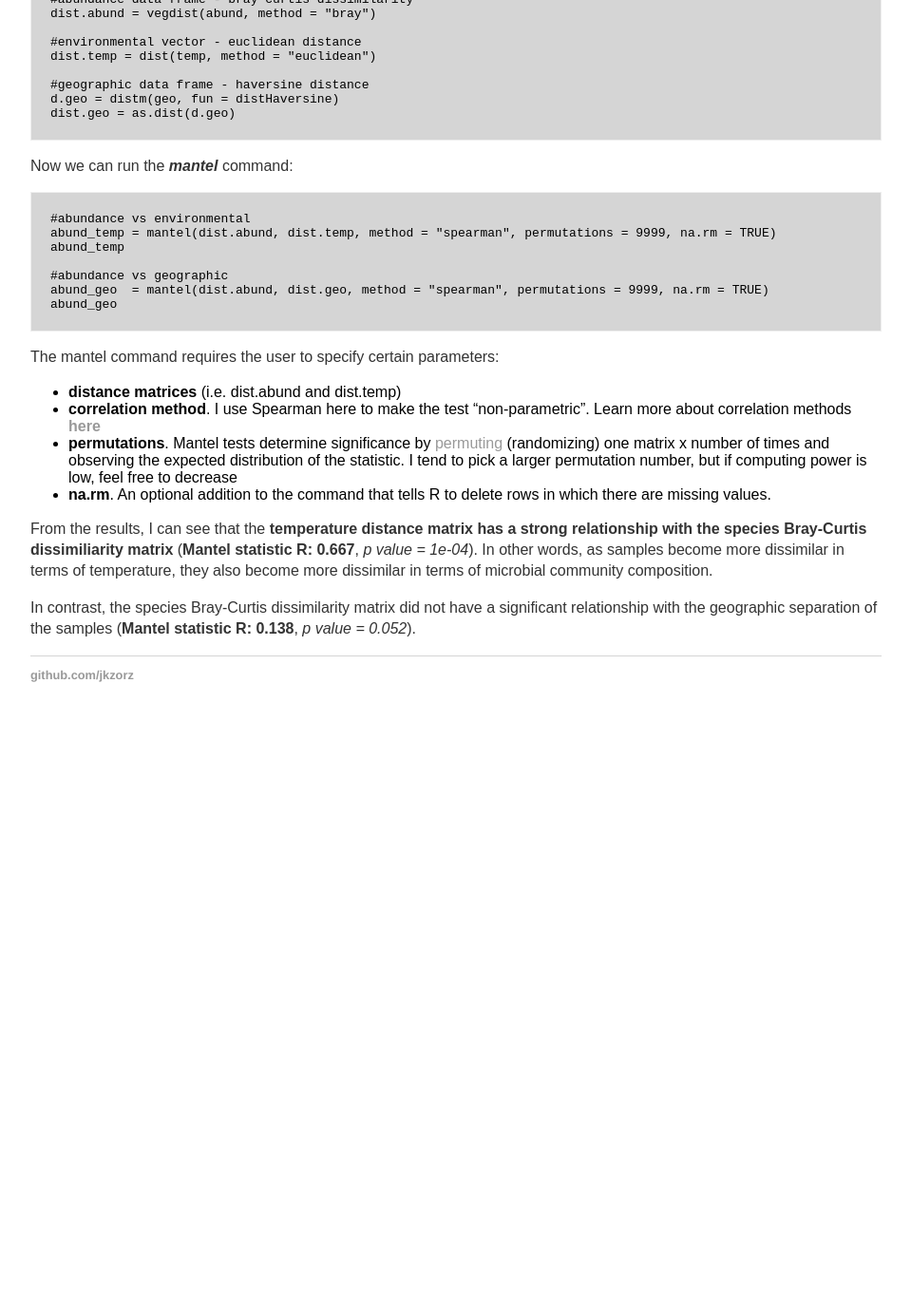
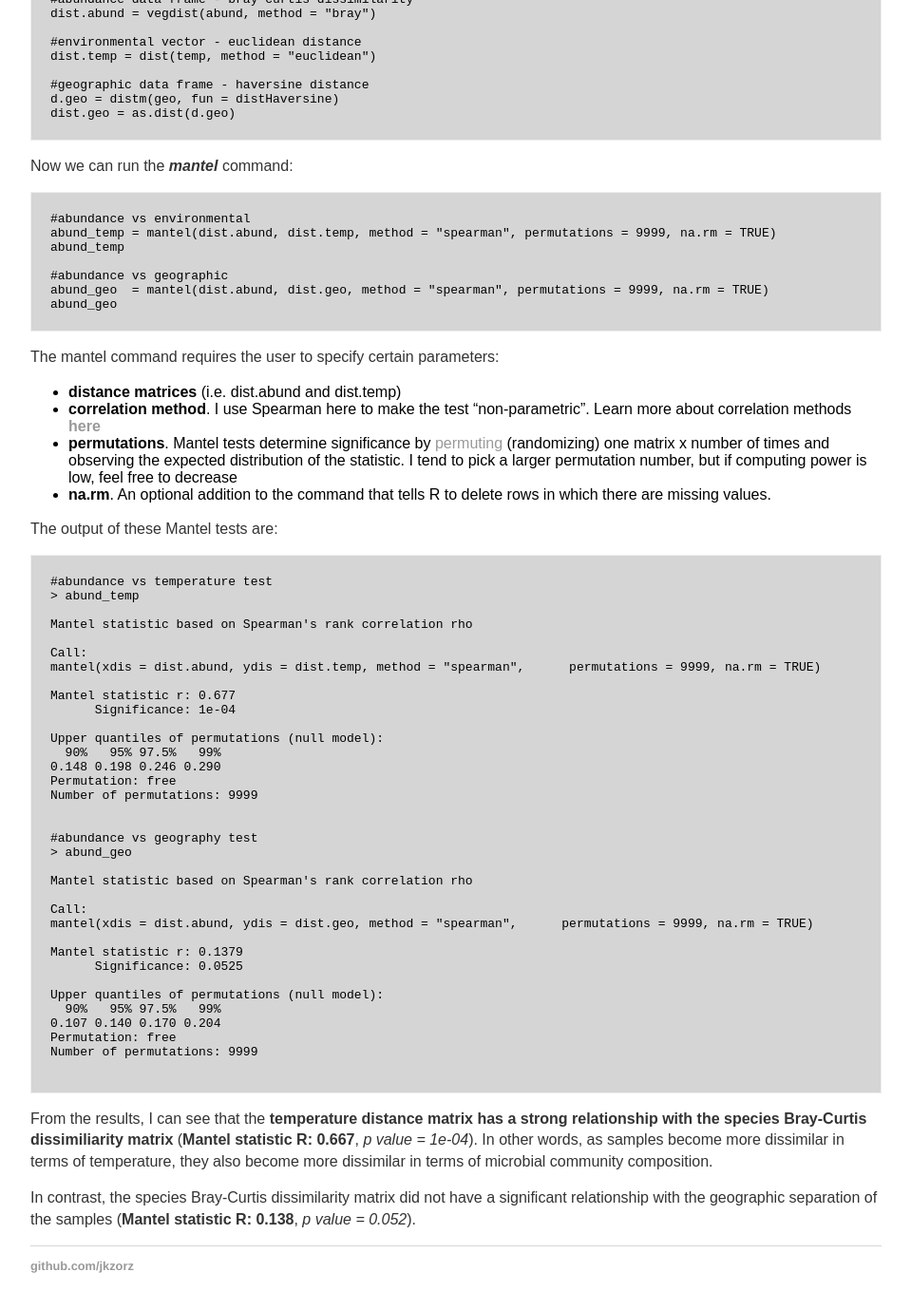
Before and after one commit to jkzorz/jkzorz.github.io, a Jekyll site: the page built from _posts/2019-07-08-mantel-test.md, in a window 1280 px wide and 1400 px high, scrolled down 1854 px. Shown: the top 1379 px of the window at 95% size, without its empty margins (160-1119 px from the left). Built offline with Jekyll 4.4.1, drawn with Linux system fonts in a browser that asks for light colours; before the commit the page ends 2632 px from its top, so only the background shows below that.

Commit message:
Update 2019-07-08-mantel-test.md

````diff
--- a/_posts/2019-07-08-mantel-test.md
+++ b/_posts/2019-07-08-mantel-test.md
@@ -89,6 +89,46 @@ The mantel command requires the user to specify certain parameters:
 - **permutations**. Mantel tests determine significance by [permuting](https://mb3is.megx.net/gustame/hypothesis-tests/the-mantel-test) (randomizing) one matrix x number of times and observing the expected distribution of the statistic. I tend to pick a larger permutation number, but if computing power is low, feel free to decrease
 - **na.rm**. An optional addition to the command that tells R to delete rows in which there are missing values.
 
+The output of these Mantel tests are:
+
+```
+#abundance vs temperature test
+> abund_temp
+
+Mantel statistic based on Spearman's rank correlation rho
+
+Call:
+mantel(xdis = dist.abund, ydis = dist.temp, method = "spearman",      permutations = 9999, na.rm = TRUE)
+
+Mantel statistic r: 0.677
+      Significance: 1e-04
+
+Upper quantiles of permutations (null model):
+  90%   95% 97.5%   99%
+0.148 0.198 0.246 0.290
+Permutation: free
+Number of permutations: 9999
+
+
+#abundance vs geography test
+> abund_geo
+
+Mantel statistic based on Spearman's rank correlation rho
+
+Call:
+mantel(xdis = dist.abund, ydis = dist.geo, method = "spearman",      permutations = 9999, na.rm = TRUE)
+
+Mantel statistic r: 0.1379
+      Significance: 0.0525
+
+Upper quantiles of permutations (null model):
+  90%   95% 97.5%   99%
+0.107 0.140 0.170 0.204
+Permutation: free
+Number of permutations: 9999
+
+```
+
 From the results, I can see that the **temperature distance matrix has a strong relationship with the species Bray-Curtis dissimiliarity matrix** (**Mantel statistic R: 0.667**, *p value = 1e-04*). In other words, as samples become more dissimilar in terms of temperature, they also become more dissimilar in terms of  microbial community composition.
 
 In contrast, the species Bray-Curtis dissimilarity matrix did not have a significant relationship with the geographic separation of the samples (**Mantel statistic R: 0.138**, *p value = 0.052*).
````
